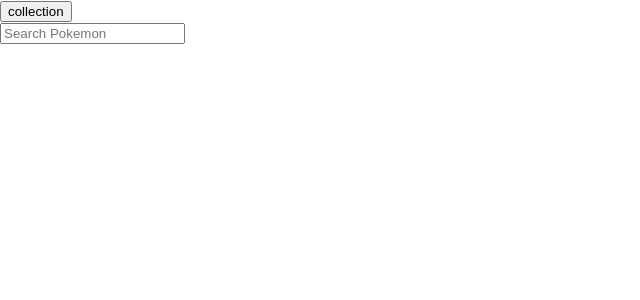
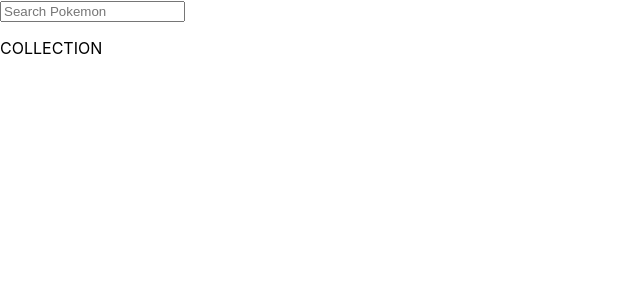
Before and after one commit to KorenEzri/pokedex, a React (Create React App) app in the folder client/: page / in a window 1280 px wide. Shown: the top 300 px of the page, without its empty margins (0-640 px from the left). Built offline with nearby package versions, Linux system fonts and the light colour scheme.

Commit message:
start layout for collection display panel

```diff
--- /dev/null
+++ b/client/src/components/DisplayCollection/DisplayCollection.css
@@ -0,0 +1 @@
+/* No CSS *//*# sourceMappingURL=DisplayCollection.css.map */
--- /dev/null
+++ b/client/src/components/DisplayCollection/index.js
@@ -0,0 +1,5 @@
+import React from "react";
+
+export default function DisplayCollection() {
+  return <div>COLLECTION</div>;
+}
--- a/client/src/components/Header/Navbar/index.js
+++ b/client/src/components/Header/Navbar/index.js
@@ -4,7 +4,7 @@ export default function Navbar() {
   return (
     <div>
       {/* זהו אני כבר אידיוט נשרף לי המוח */}
-      <button href={`localhost:3001/api/collection`}>collection</button>
+      {/* <button href={`localhost:3001/api/collection`}>collection</button> */}
     </div>
   );
 }
--- a/client/src/components/pages/HomePage/index.js
+++ b/client/src/components/pages/HomePage/index.js
@@ -2,6 +2,7 @@ import React from "react";
 import { useEffect, useState } from "react";
 import network from "../../../network/network";
 import PokemonPresentor from "../../PokemonPresentor/index";
+import DisplayCollection from "../../DisplayCollection/index";
 import SearchResultList from "../../Searchbar/SearchResultList";
 import PokemonNames from "../../Searchbar/pokemonNames";
 
@@ -128,7 +129,7 @@ export default function Homepage() {
         />
       </section>
       {searched && (
-        <section>
+        <section className="pokemon-presentor">
           <PokemonPresentor
             pokemonData={pokemonData}
             catchAndRelease={{ catch: catchPokemon, release: releasePokemon }}
@@ -136,6 +137,9 @@ export default function Homepage() {
           />
         </section>
       )}
+      <section id="display-collection">
+        <DisplayCollection />
+      </section>
     </div>
   );
 }
```
Also changed, not shown: client/src/components/DisplayCollection/DisplayCollection.scss (added), 1 other file (tests, documents, lock files or other folders).
